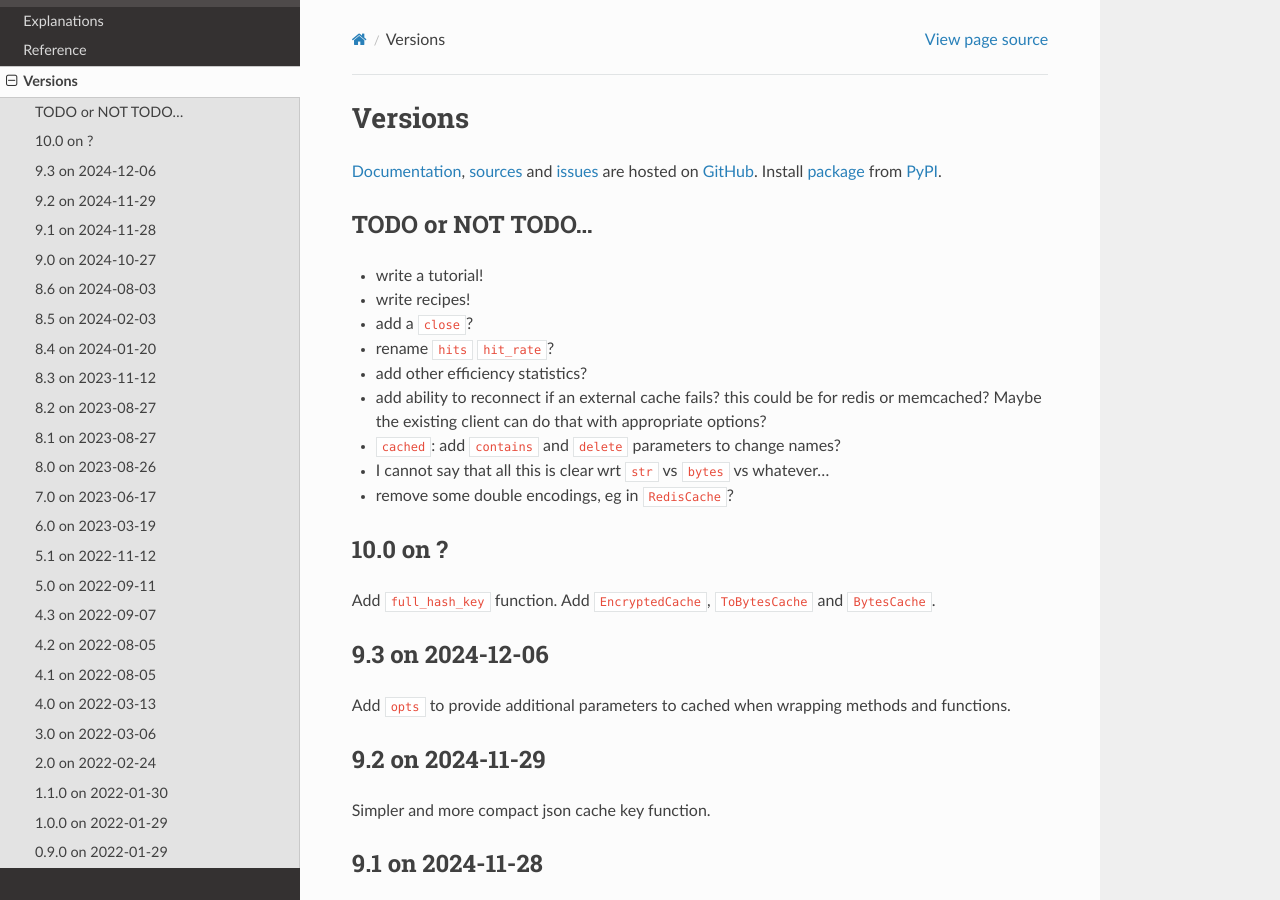
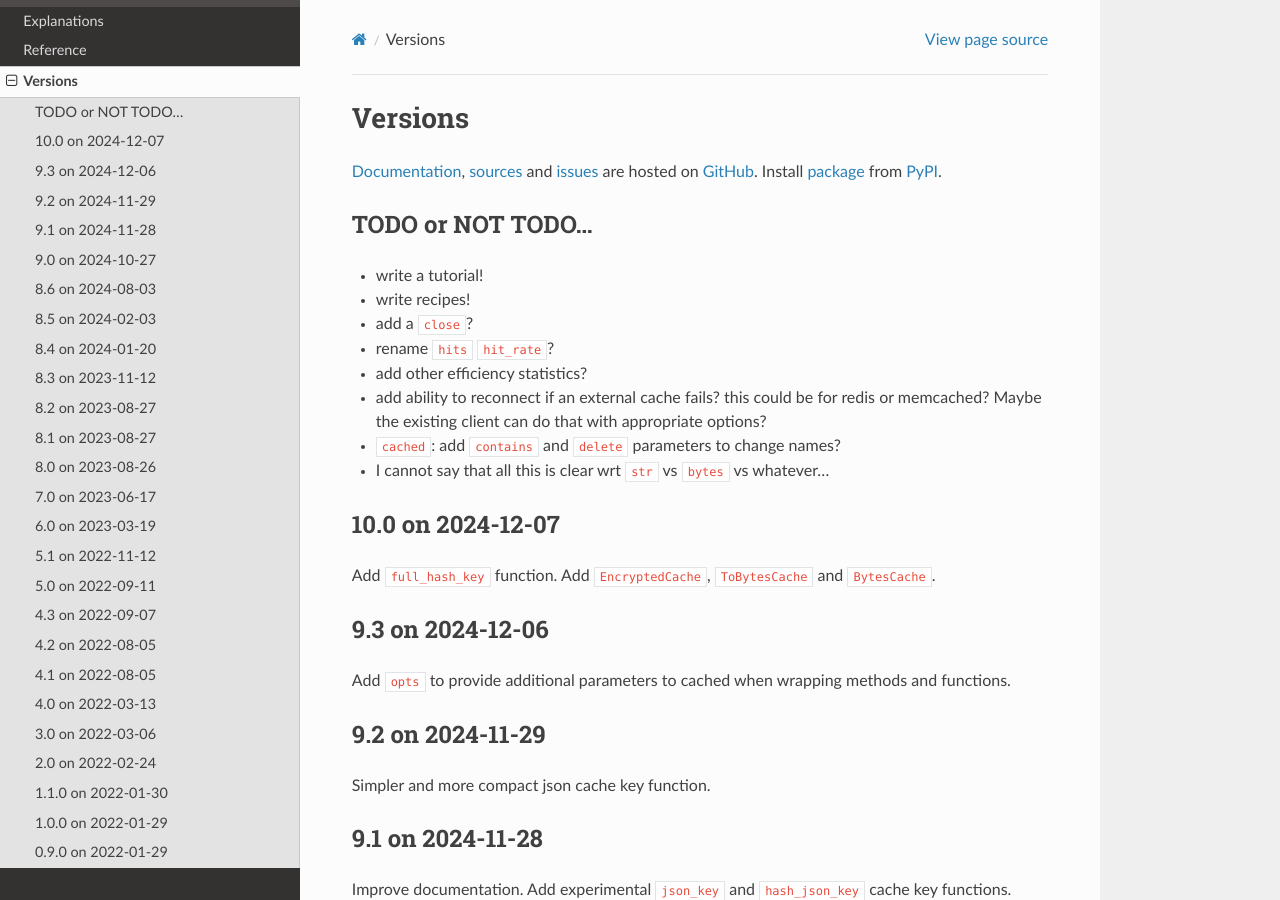
Before and after one commit to zx80/cachetools-utils, a Sphinx documentation site: the page built from docs/VERSIONS.md, in a window 1280 px wide and 900 px high. Built offline with Sphinx 7.4.7 and the Read the Docs theme 3.1.0, drawn with Linux system fonts in a browser that asks for light colours; pages that are not in the unit, such as notebooks, are missing from menus.

Commit message:
release now

```diff
--- a/docs/VERSIONS.md
+++ b/docs/VERSIONS.md
@@ -19,9 +19,8 @@ Install [package](https://pypi.org/project/CacheToolsUtils/) from
   Maybe the existing client can do that with appropriate options?
 - `cached`: add `contains` and `delete` parameters to change names?
 - I cannot say that all this is clear wrt `str` vs `bytes` vs whatever…
-- remove some double encodings, eg in `RedisCache`?
 
-## 10.0 on ?
+## 10.0 on 2024-12-07
 
 Add `full_hash_key` function.
 Add `EncryptedCache`, `ToBytesCache` and `BytesCache`.
```
